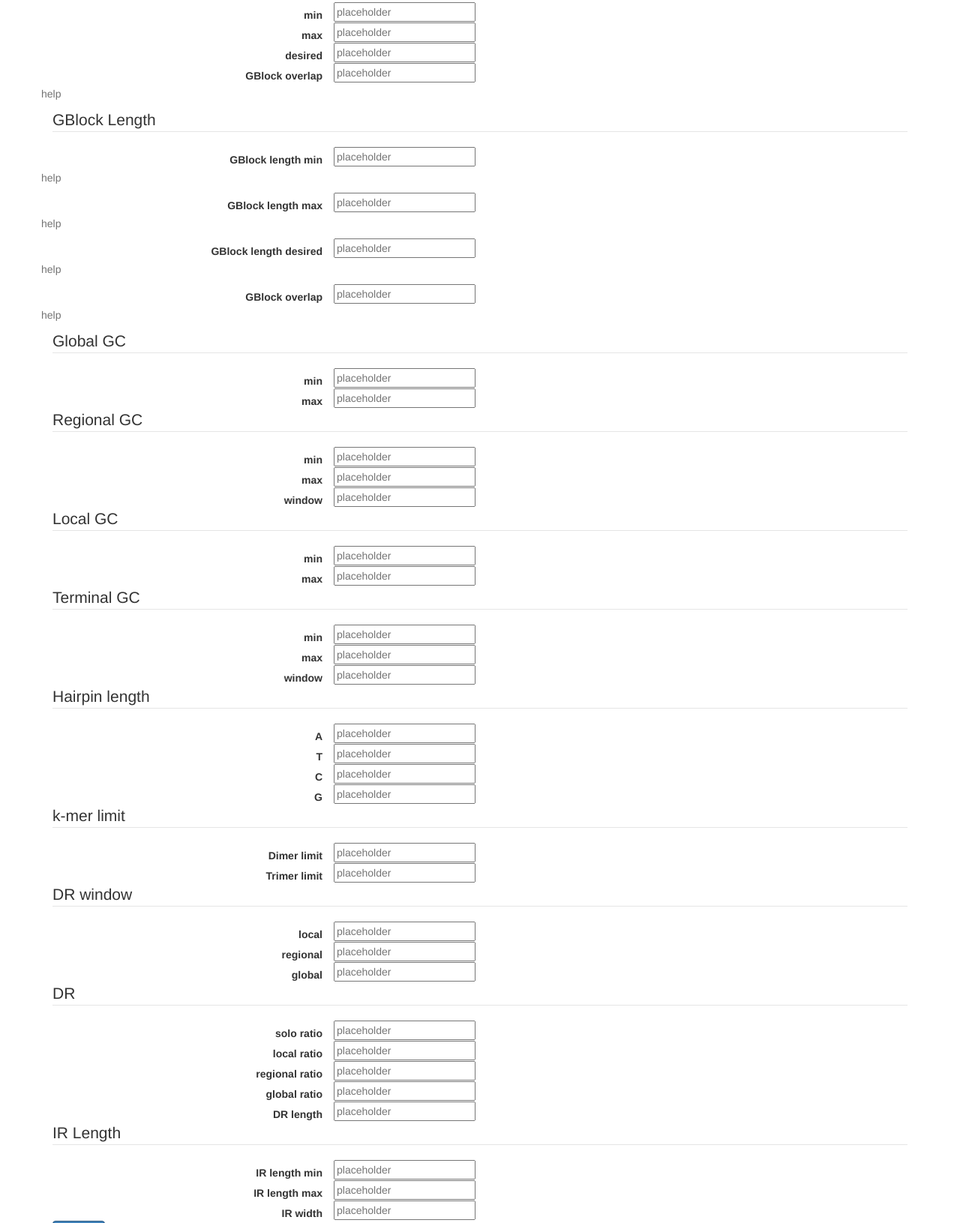
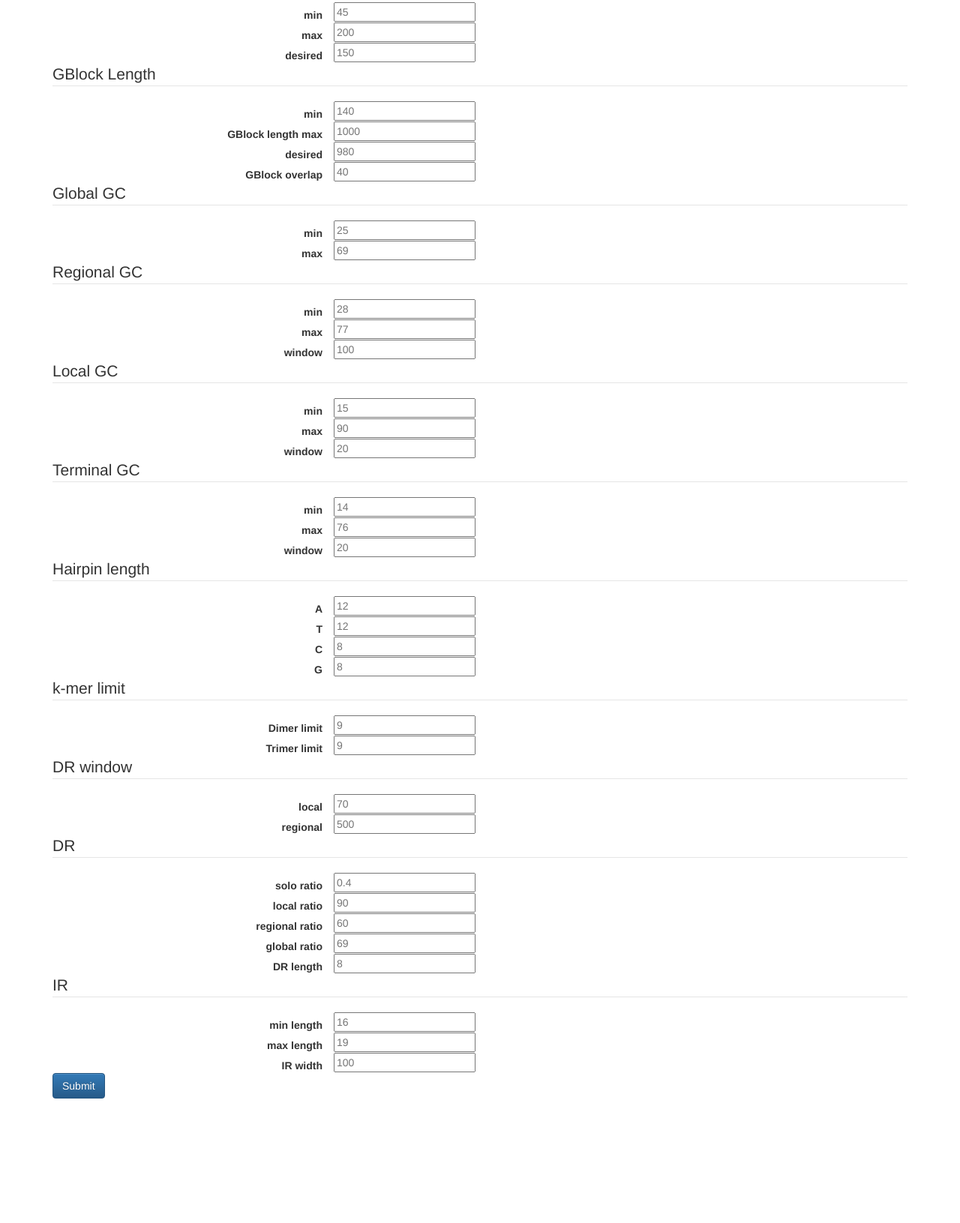
Before and after one commit to JBEI/dnassemble-gui, a plain HTML site: page index.html in a window 1280 px wide. Shown: the part 176-1807 px from the top of the page at 75% size. After the commit the page ends 1641 px from the top, so only its background shows below. Drawn offline with nearby package versions, Linux system fonts and the light colour scheme.

Commit message:
added default values

```diff
--- a/index.html
+++ b/index.html
@@ -100,7 +100,7 @@
 <div class="control-group row">
   <label class="col-md-4 control-label" for="textinput">min</label>
   <div class="controls">
-    <input id="textinput" name="textinput" type="text" placeholder="placeholder" class="input-xlarge">
+    <input id="textinput" name="textinput" type="text" placeholder="45" class="input-xlarge">
   </div>
 </div>
 
@@ -108,7 +108,7 @@
 <div class="control-group row">
   <label class="col-md-4 control-label" for="textinput">max</label>
   <div class="controls">
-    <input id="textinput" name="textinput" type="text" placeholder="placeholder" class="input-xlarge">
+    <input id="textinput" name="textinput" type="text" placeholder="200" class="input-xlarge">
   </div>
 </div>
 
@@ -116,7 +116,36 @@
 <div class="control-group row">
   <label class="col-md-4 control-label" for="textinput">desired</label>
   <div class="controls">
-    <input id="textinput" name="textinput" type="text" placeholder="placeholder" class="input-xlarge">
+    <input id="textinput" name="textinput" type="text" placeholder="150" class="input-xlarge">
+  </div>
+</div>
+</fieldset>
+
+
+<fieldset>
+<legend>GBlock Length</legend>
+
+<!-- Text input-->
+<div class="control-group row">
+  <label class="col-md-4 control-label" for="textinput">min</label>
+  <div class="controls">
+    <input id="textinput" name="textinput" type="text" placeholder="140" class="input-xlarge">
+  </div>
+</div>
+
+<!-- Text input-->
+<div class="control-group row">
+  <label class="col-md-4 control-label" for="textinput">GBlock length max</label>
+  <div class="controls">
+    <input id="textinput" name="textinput" type="text" placeholder="1000" class="input-xlarge">
+  </div>
+</div>
+
+<!-- Text input-->
+<div class="control-group row">
+  <label class="col-md-4 control-label" for="textinput">desired</label>
+  <div class="controls">
+    <input id="textinput" name="textinput" type="text" placeholder="980" class="input-xlarge">
   </div>
 </div>
 
@@ -124,48 +153,7 @@
 <div class="control-group row">
   <label class="col-md-4 control-label" for="textinput">GBlock overlap</label>
   <div class="controls">
-    <input id="textinput" name="textinput" type="text" placeholder="placeholder" class="input-xlarge">
-    <p class="help-block">help</p>
-  </div>
-</div>
-
-</fieldset>
-<fieldset>
-<legend>GBlock Length</legend>
-
-<!-- Text input-->
-<div class="control-group row">
-  <label class="col-md-4 control-label" for="textinput">GBlock length min</label>
-  <div class="controls">
-    <input id="textinput" name="textinput" type="text" placeholder="placeholder" class="input-xlarge">
-    <p class="help-block">help</p>
-  </div>
-</div>
-
-<!-- Text input-->
-<div class="control-group row">
-  <label class="col-md-4 control-label" for="textinput">GBlock length max</label>
-  <div class="controls">
-    <input id="textinput" name="textinput" type="text" placeholder="placeholder" class="input-xlarge">
-    <p class="help-block">help</p>
-  </div>
-</div>
-
-<!-- Text input-->
-<div class="control-group row">
-  <label class="col-md-4 control-label" for="textinput">GBlock length desired</label>
-  <div class="controls">
-    <input id="textinput" name="textinput" type="text" placeholder="placeholder" class="input-xlarge">
-    <p class="help-block">help</p>
-  </div>
-</div>
-
-<!-- Text input-->
-<div class="control-group row">
-  <label class="col-md-4 control-label" for="textinput">GBlock overlap</label>
-  <div class="controls">
-    <input id="textinput" name="textinput" type="text" placeholder="placeholder" class="input-xlarge">
-    <p class="help-block">help</p>
+    <input id="textinput" name="textinput" type="text" placeholder="40" class="input-xlarge">
   </div>
 </div>
 
@@ -178,7 +166,7 @@
 <div class="control-group row">
   <label class="col-md-4 control-label" for="textinput">min</label>
   <div class="controls">
-    <input id="textinput" name="textinput" type="text" placeholder="placeholder" class="input-xlarge">
+    <input id="textinput" name="textinput" type="text" placeholder="25" class="input-xlarge">
   </div>
 </div>
 
@@ -186,7 +174,7 @@
 <div class="control-group row">
   <label class="col-md-4 control-label" for="textinput">max</label>
   <div class="controls">
-    <input id="textinput" name="textinput" type="text" placeholder="placeholder" class="input-xlarge">
+    <input id="textinput" name="textinput" type="text" placeholder="69" class="input-xlarge">
   </div>
 </div>
 </fieldset>
@@ -199,7 +187,7 @@
 <div class="control-group row">
   <label class="col-md-4 control-label" for="textinput">min</label>
   <div class="controls">
-    <input id="textinput" name="textinput" type="text" placeholder="placeholder" class="input-xlarge">
+    <input id="textinput" name="textinput" type="text" placeholder="28" class="input-xlarge">
   </div>
 </div>
 
@@ -207,7 +195,7 @@
 <div class="control-group row">
   <label class="col-md-4 control-label" for="textinput">max</label>
   <div class="controls">
-    <input id="textinput" name="textinput" type="text" placeholder="placeholder" class="input-xlarge">
+    <input id="textinput" name="textinput" type="text" placeholder="77" class="input-xlarge">
   </div>
 </div>
 
@@ -215,7 +203,7 @@
 <div class="control-group row">
   <label class="col-md-4 control-label" for="textinput">window</label>
   <div class="controls">
-    <input id="textinput" name="textinput" type="text" placeholder="placeholder" class="input-xlarge">
+    <input id="textinput" name="textinput" type="text" placeholder="100" class="input-xlarge">
   </div>
 </div>
 </fieldset>
@@ -227,7 +215,7 @@
 <div class="control-group row">
   <label class="col-md-4 control-label" for="textinput">min</label>
   <div class="controls">
-    <input id="textinput" name="textinput" type="text" placeholder="placeholder" class="input-xlarge">
+    <input id="textinput" name="textinput" type="text" placeholder="15" class="input-xlarge">
   </div>
 </div>
 
@@ -235,10 +223,18 @@
 <div class="control-group row">
   <label class="col-md-4 control-label" for="textinput">max</label>
   <div class="controls">
-    <input id="textinput" name="textinput" type="text" placeholder="placeholder" class="input-xlarge">
+    <input id="textinput" name="textinput" type="text" placeholder="90" class="input-xlarge">
   </div>
 </div>
 
+
+<!-- Text input-->
+<div class="control-group row">
+  <label class="col-md-4 control-label" for="textinput">window</label>
+  <div class="controls">
+    <input id="textinput" name="textinput" type="text" placeholder="20" class="input-xlarge">
+  </div>
+</div>
 </fieldset>
 
 
@@ -249,7 +245,7 @@
 <div class="control-group row">
   <label class="col-md-4 control-label" for="textinput">min</label>
   <div class="controls">
-    <input id="textinput" name="textinput" type="text" placeholder="placeholder" class="input-xlarge">
+    <input id="textinput" name="textinput" type="text" placeholder="14" class="input-xlarge">
   </div>
 </div>
 
@@ -257,7 +253,7 @@
 <div class="control-group row">
   <label class="col-md-4 control-label" for="textinput">max</label>
   <div class="controls">
-    <input id="textinput" name="textinput" type="text" placeholder="placeholder" class="input-xlarge">
+    <input id="textinput" name="textinput" type="text" placeholder="76" class="input-xlarge">
   </div>
 </div>
 
@@ -265,7 +261,7 @@
 <div class="control-group row">
   <label class="col-md-4 control-label" for="textinput">window</label>
   <div class="controls">
-    <input id="textinput" name="textinput" type="text" placeholder="placeholder" class="input-xlarge">
+    <input id="textinput" name="textinput" type="text" placeholder="20" class="input-xlarge">
   </div>
 </div>
 </fieldset>
@@ -278,7 +274,7 @@
 <div class="control-group row">
   <label class="col-md-4 control-label" for="textinput">A</label>
   <div class="controls">
-    <input id="textinput" name="textinput" type="text" placeholder="placeholder" class="input-xlarge">
+    <input id="textinput" name="textinput" type="text" placeholder="12" class="input-xlarge">
   </div>
 </div>
 
@@ -286,7 +282,7 @@
 <div class="control-group row">
   <label class="col-md-4 control-label" for="textinput">T</label>
   <div class="controls">
-    <input id="textinput" name="textinput" type="text" placeholder="placeholder" class="input-xlarge">
+    <input id="textinput" name="textinput" type="text" placeholder="12" class="input-xlarge">
   </div>
 </div>
 
@@ -294,7 +290,7 @@
 <div class="control-group row">
   <label class="col-md-4 control-label" for="textinput">C</label>
   <div class="controls">
-    <input id="textinput" name="textinput" type="text" placeholder="placeholder" class="input-xlarge">
+    <input id="textinput" name="textinput" type="text" placeholder="8" class="input-xlarge">
   </div>
 </div>
 
@@ -302,7 +298,7 @@
 <div class="control-group row">
   <label class="col-md-4 control-label" for="textinput">G</label>
   <div class="controls">
-    <input id="textinput" name="textinput" type="text" placeholder="placeholder" class="input-xlarge">
+    <input id="textinput" name="textinput" type="text" placeholder="8" class="input-xlarge">
   </div>
 </div>
 </fieldset>
@@ -314,7 +310,7 @@
 <div class="control-group row">
   <label class="col-md-4 control-label" for="textinput">Dimer limit</label>
   <div class="controls">
-    <input id="textinput" name="textinput" type="text" placeholder="placeholder" class="input-xlarge">
+    <input id="textinput" name="textinput" type="text" placeholder="9" class="input-xlarge">
   </div>
 </div>
 
@@ -322,7 +318,7 @@
 <div class="control-group row">
   <label class="col-md-4 control-label" for="textinput">Trimer limit</label>
   <div class="controls">
-    <input id="textinput" name="textinput" type="text" placeholder="placeholder" class="input-xlarge">
+    <input id="textinput" name="textinput" type="text" placeholder="9" class="input-xlarge">
   </div>
 </div>
 </fieldset>
@@ -334,7 +330,7 @@
 <div class="control-group row">
   <label class="col-md-4 control-label" for="textinput">local</label>
   <div class="controls">
-    <input id="textinput" name="textinput" type="text" placeholder="placeholder" class="input-xlarge">
+    <input id="textinput" name="textinput" type="text" placeholder="70" class="input-xlarge">
   </div>
 </div>
 
@@ -342,15 +338,7 @@
 <div class="control-group row">
   <label class="col-md-4 control-label" for="textinput">regional</label>
   <div class="controls">
-    <input id="textinput" name="textinput" type="text" placeholder="placeholder" class="input-xlarge">
-  </div>
-</div>
-
-<!-- Text input-->
-<div class="control-group row">
-  <label class="col-md-4 control-label" for="textinput">global</label>
-  <div class="controls">
-    <input id="textinput" name="textinput" type="text" placeholder="placeholder" class="input-xlarge">
+    <input id="textinput" name="textinput" type="text" placeholder="500" class="input-xlarge">
   </div>
 </div>
 </fieldset>
@@ -362,14 +350,14 @@
 <div class="control-group row">
   <label class="col-md-4 control-label" for="textinput">solo ratio</label>
   <div class="controls">
-    <input id="textinput" name="textinput" type="text" placeholder="placeholder" class="input-xlarge">
+    <input id="textinput" name="textinput" type="text" placeholder="0.4" class="input-xlarge">
   </div>
 </div>
 <!-- Text input-->
 <div class="control-group row">
   <label class="col-md-4 control-label" for="textinput">local ratio</label>
   <div class="controls">
-    <input id="textinput" name="textinput" type="text" placeholder="placeholder" class="input-xlarge">
+    <input id="textinput" name="textinput" type="text" placeholder="90" class="input-xlarge">
   </div>
 </div>
 
@@ -377,7 +365,7 @@
 <div class="control-group row">
   <label class="col-md-4 control-label" for="textinput">regional ratio</label>
   <div class="controls">
-    <input id="textinput" name="textinput" type="text" placeholder="placeholder" class="input-xlarge">
+    <input id="textinput" name="textinput" type="text" placeholder="60" class="input-xlarge">
   </div>
 </div>
 
@@ -385,7 +373,7 @@
 <div class="control-group row">
   <label class="col-md-4 control-label" for="textinput">global ratio</label>
   <div class="controls">
-    <input id="textinput" name="textinput" type="text" placeholder="placeholder" class="input-xlarge">
+    <input id="textinput" name="textinput" type="text" placeholder="69" class="input-xlarge">
   </div>
 </div>
 
@@ -393,27 +381,27 @@
 <div class="control-group row">
   <label class="col-md-4 control-label" for="textinput">DR length</label>
   <div class="controls">
-    <input id="textinput" name="textinput" type="text" placeholder="placeholder" class="input-xlarge">
+    <input id="textinput" name="textinput" type="text" placeholder="8" class="input-xlarge">
   </div>
 </div>
 </fieldset>
 
 <fieldset>
-<legend>IR Length</legend>
+<legend>IR</legend>
 
 <!-- Text input-->
 <div class="control-group row">
-  <label class="col-md-4 control-label" for="textinput">IR length min</label>
+  <label class="col-md-4 control-label" for="textinput">min length</label>
   <div class="controls">
-    <input id="textinput" name="textinput" type="text" placeholder="placeholder" class="input-xlarge">
+    <input id="textinput" name="textinput" type="text" placeholder="16" class="input-xlarge">
   </div>
 </div>
 
 <!-- Text input-->
 <div class="control-group row">
-  <label class="col-md-4 control-label" for="textinput">IR length max</label>
+  <label class="col-md-4 control-label" for="textinput">max length</label>
   <div class="controls">
-    <input id="textinput" name="textinput" type="text" placeholder="placeholder" class="input-xlarge">
+    <input id="textinput" name="textinput" type="text" placeholder="19" class="input-xlarge">
   </div>
 </div>
 
@@ -421,7 +409,7 @@
 <div class="control-group row">
   <label class="col-md-4 control-label" for="textinput">IR width</label>
   <div class="controls">
-    <input id="textinput" name="textinput" type="text" placeholder="placeholder" class="input-xlarge">
+    <input id="textinput" name="textinput" type="text" placeholder="100" class="input-xlarge">
   </div>
 </div>
 </fieldset>
```
